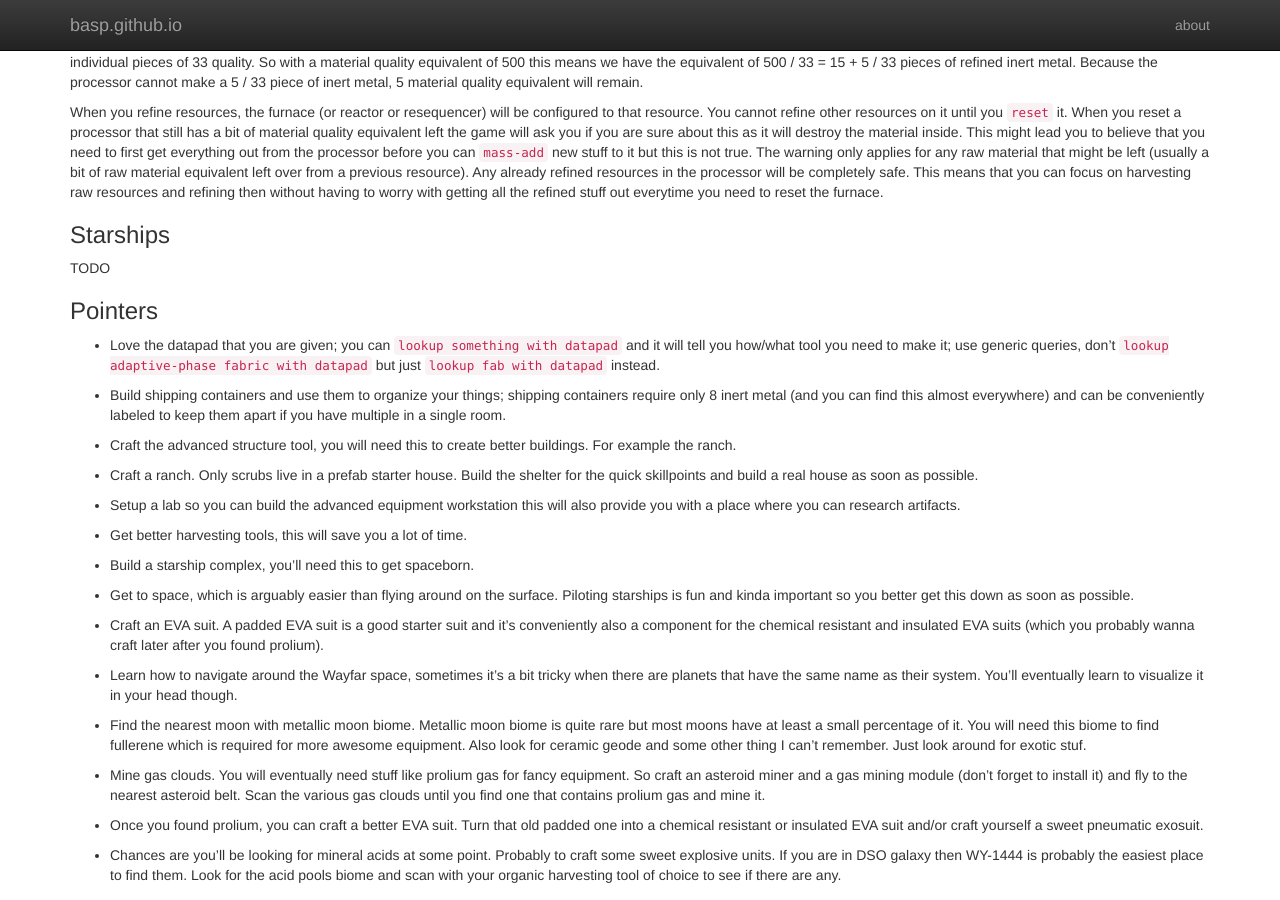
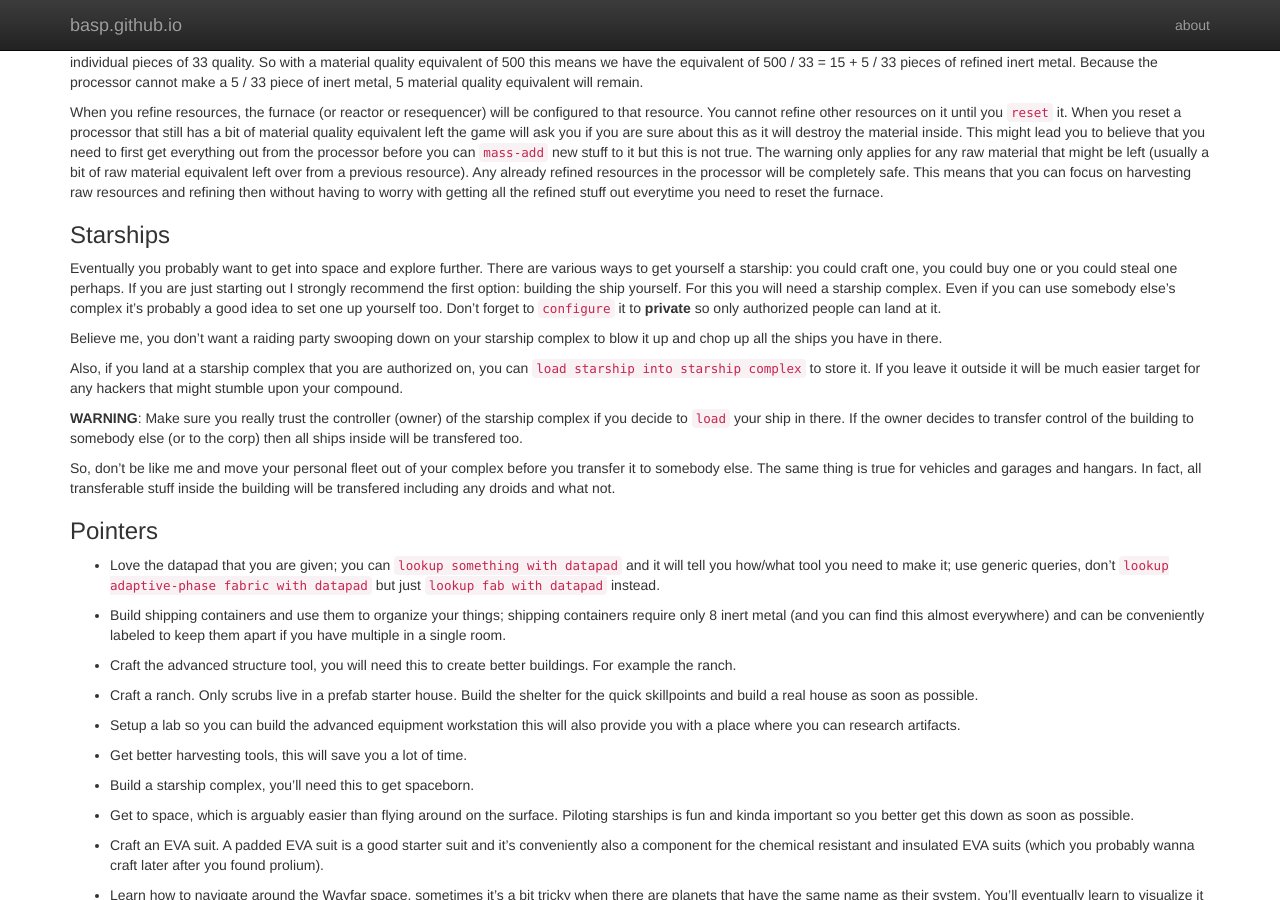
Before and after one commit to basp/basp.github.io, a Jekyll site: the page built from _posts/2014-03-27-AI-opinionated-newbie-guide.md, in a window 1280 px wide and 900 px high, scrolled down 2582 px. Built offline with Jekyll 4.4.1, drawn with Linux system fonts in a browser that asks for light colours; nearby versions of some CDN libraries; Markdown is read by kramdown in place of the engine named in the settings.

Commit message:
Started on section about starships

```diff
--- a/_posts/2014-03-27-AI-opinionated-newbie-guide.md
+++ b/_posts/2014-03-27-AI-opinionated-newbie-guide.md
@@ -91,7 +91,15 @@ For example, assume you have one hundred inert metals of 5 quality. The material
 When you refine resources, the furnace (or reactor or resequencer) will be configured to that resource. You cannot refine other resources on it until you `reset` it. When you reset a processor that still has a bit of material quality equivalent left the game will ask you if you are sure about this as it will destroy the material inside. This might lead you to believe that you need to first get everything out from the processor before you can `mass-add` new stuff to it but this is not true. The warning only applies for any raw material that might be left (usually a bit of raw material equivalent left over from a previous resource). Any already refined resources in the processor will be completely safe. This means that you can focus on harvesting raw resources and refining then without having to worry with getting all the refined stuff out everytime you need to reset the furnace.
 
 ### Starships
-TODO
+Eventually you probably want to get into space and explore further. There are various ways to get yourself a starship: you could craft one, you could buy one or you could steal one perhaps. If you are just starting out I strongly recommend the first option: building the ship yourself. For this you will need a starship complex. Even if you can use somebody else's complex it's probably a good idea to set one up yourself too. Don't forget to `configure` it to __private__ so only authorized people can land at it.
+
+Believe me, you don't want a raiding party swooping down on your starship complex to blow it up and chop up all the ships you have in there.
+
+Also, if you land at a starship complex that you are authorized on, you can `load starship into starship complex` to store it. If you leave it outside it will be much easier target for any hackers that might stumble upon your compound.
+
+__WARNING__: Make sure you really trust the controller (owner) of the starship complex if you decide to `load` your ship in there. If the owner decides to transfer control of the building to somebody else (or to the corp) then all ships inside will be transfered too.
+
+So, don't be like me and move your personal fleet out of your complex before you transfer it to somebody else. The same thing is true for vehicles and garages and hangars. In fact, all transferable stuff inside the building will be transfered including any droids and what not.
 
 ### Pointers
 * Love the datapad that you are given; you can `lookup something with datapad` and it will tell you how/what tool you need to make it; use generic queries, don't `lookup adaptive-phase fabric with datapad` but just `lookup fab with datapad` instead.
```
